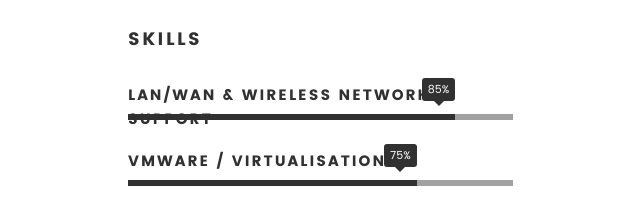
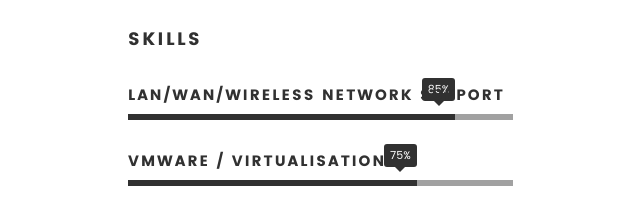
Before and after one commit to migueh-dirane/migueh-dirane.github.io, a plain HTML site: page index.html in a window 1280 px wide. Shown: the part 1142-1345 px from the top of the page, 532-1172 px from the left. Drawn offline with Linux system fonts and the light colour scheme; files whose address does not match are found by name.

Commit message:
Update index.html

```diff
--- a/index.html
+++ b/index.html
@@ -151,7 +151,7 @@
 				<ul class="skill-bars">
 				   <li>
 				   	<div class="progress percent85"><span>85%</span></div>
-				   	<strong>LAN/WAN  & Wireless Network Support </strong>
+				   	<strong>LAN/WAN/Wireless Network Support </strong>
 				   </li>
 				   <li>
 				   	<div class="progress percent75"><span>75%</span></div>
```
